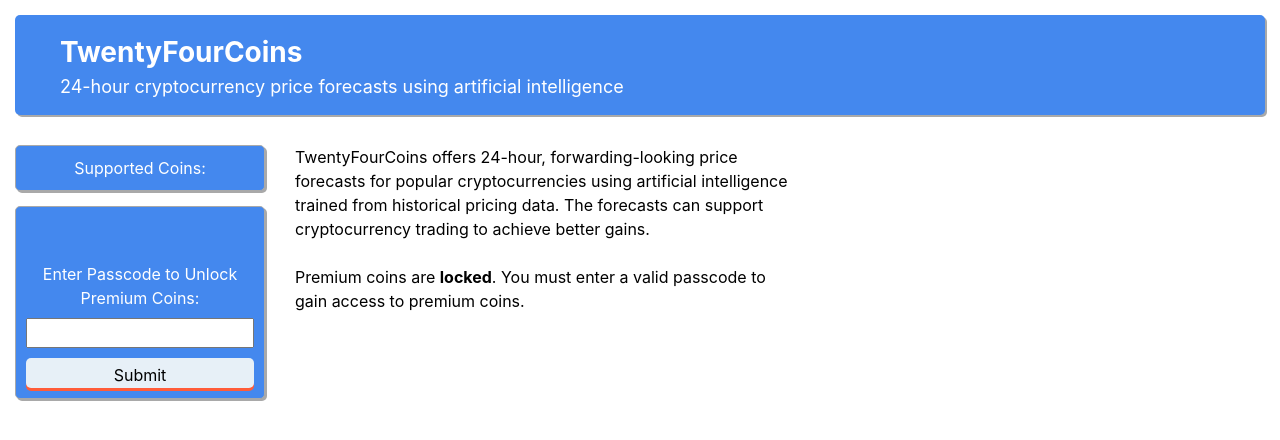
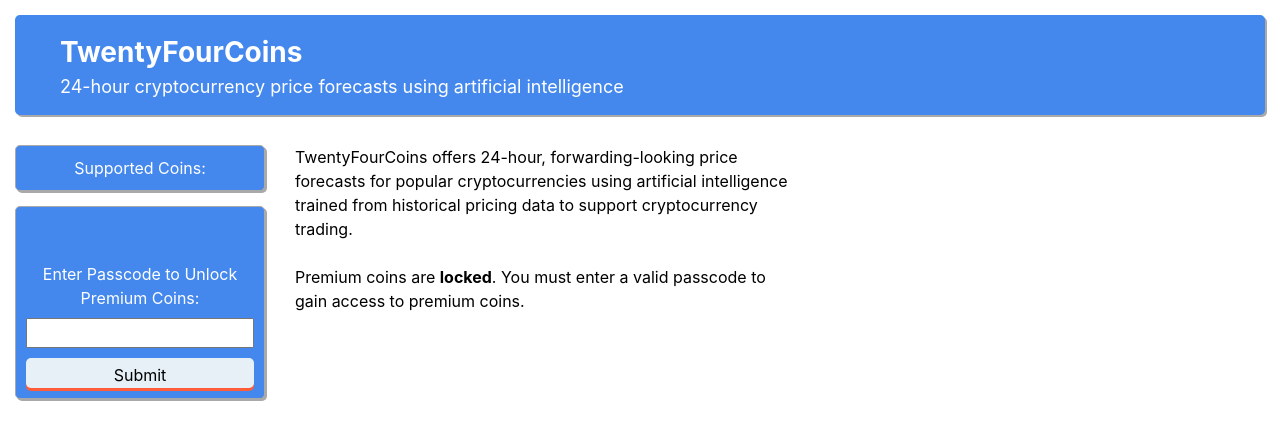
Before and after one commit to dalekube/twentyfourcoins, a Flask app: template templates/index.html in a window 1280 px wide. Shown: the top 440 px of the page. Run offline with Flask 2, Linux system fonts and the light colour scheme; the template is opened without the code that fills it, so the values that code supplies are empty; some libraries are stand-ins or nearby versions.

Commit message:
summary update

```diff
--- a/templates/index.html
+++ b/templates/index.html
@@ -31,8 +31,8 @@
       <div>
         TwentyFourCoins offers 24-hour, forwarding-looking price
         forecasts for popular cryptocurrencies using artificial
-        intelligence trained from historical pricing data. The forecasts can support
-        cryptocurrency trading to achieve better gains.
+        intelligence trained from historical pricing data to support
+        cryptocurrency trading.
       </div>
       <br>
       <div id="locked">Premium coins are <b>locked</b>. You must enter a valid passcode to gain access to premium coins.</div>
```
